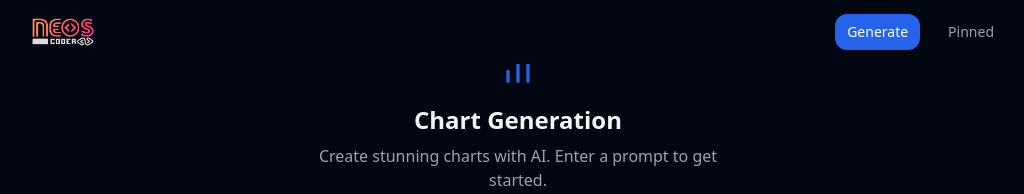
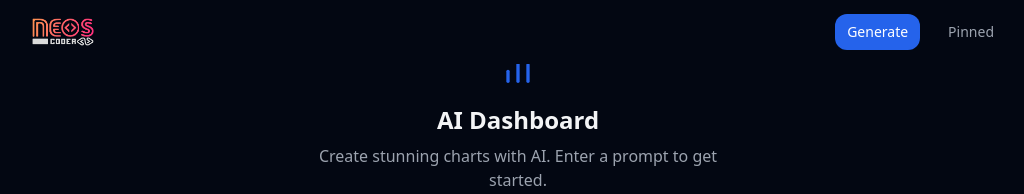
Before and after one commit to alifrahman363/AI-Dashboard, a Next.js app in the folder fe-dashboard/: page / in a window 1280 px wide. Shown: the top 194 px of the page, without its empty margins (122-1146 px from the left). Built offline with nearby package versions, Linux system fonts and the light colour scheme.

Commit message:
fixed lil uiS

```diff
--- a/fe-dashboard/src/app/page.tsx
+++ b/fe-dashboard/src/app/page.tsx
@@ -151,19 +151,19 @@ export default function Home() {
               <div className="flex items-center justify-center h-full">
                 <div className="text-center max-w-md">
                   <FiBarChart2 size={40} className="mx-auto text-primary mb-4" />
-                  <h2 className="text-2xl font-semibold mb-2 font-inter">Chart Generation</h2>
+                  <h2 className="text-2xl font-semibold mb-2 font-inter">AI Dashboard</h2>
                   <p className="text-text-muted mb-6">
                     Create stunning charts with AI. Enter a prompt to get started.
                   </p>
                   <div className="flex flex-col gap-3">
                     <button
-                      onClick={() => setPrompt('Create a bar chart for 2023 sales')}
+                      onClick={() => setPrompt('Show me all products with their prices.')}
                       className="btn-secondary text-left"
                     >
                       Show me all products with their prices.
                     </button>
                     <button
-                      onClick={() => setPrompt('Line chart for stock prices 2020-2024')}
+                      onClick={() => setPrompt('How many products do I have?')}
                       className="btn-secondary text-left"
                     >
                       How many products do I have?
@@ -198,6 +198,21 @@ export default function Home() {
               <div className="flex justify-start px-4 my-4 animate-fade-in">
                 <div className="bg-card-bg rounded-xl p-3">
                   <div className="flex items-center gap-2">
+                    {/* <div className="flex space-x-1">
+                      <div
+                        className="w-2 h-2 bg-primary rounded-full animate-pulse"
+                        style={{ animationDelay: '0s' }}
+                      ></div>
+                      <div
+                        className="w-2 h-2 bg-primary rounded-full animate-pulse"
+                        style={{ animationDelay: '0.2s' }}
+                      ></div>
+                      <div
+                        className="w-2 h-2 bg-primary rounded-full animate-pulse"
+                        style={{ animationDelay: '0.4s' }}
+                      ></div>
+                    </div> */}
+                    <span className="text-text-muted">Generating</span>
                     <div className="flex space-x-1">
                       <div
                         className="w-2 h-2 bg-primary rounded-full animate-pulse"
@@ -212,7 +227,6 @@ export default function Home() {
                         style={{ animationDelay: '0.4s' }}
                       ></div>
                     </div>
-                    <span className="text-text-muted">Generating...</span>
                   </div>
                 </div>
               </div>
```
